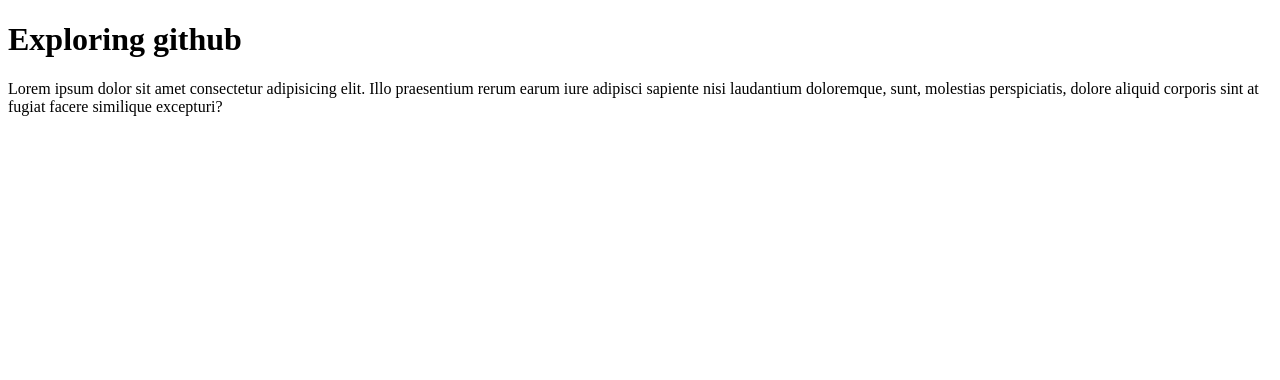
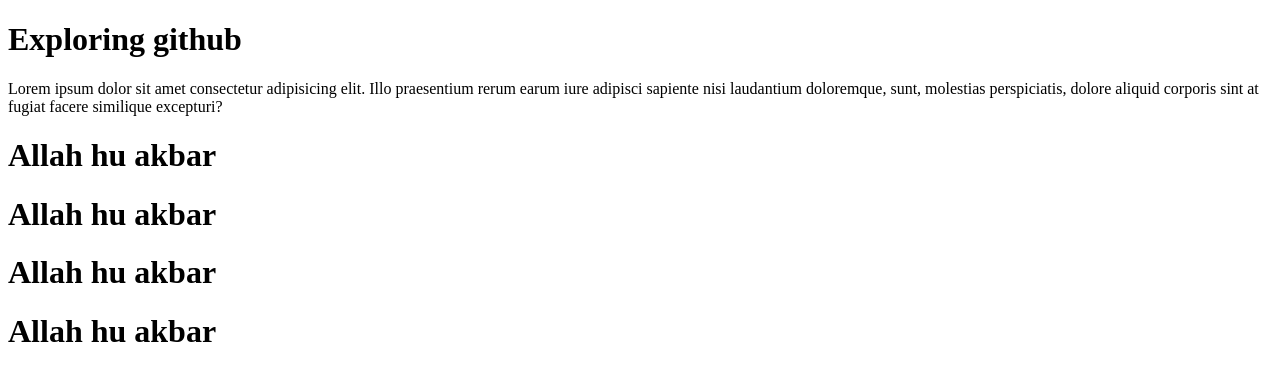
Before and after one commit to RuhulAmin2026/my-second-github-repo, a plain HTML site: page index.html in a window 1280 px wide. Drawn offline with Linux system fonts and the light colour scheme.

Commit message:
update this html file

```diff
--- a/index.html
+++ b/index.html
@@ -10,5 +10,10 @@
 
     <p>Lorem ipsum dolor sit amet consectetur adipisicing elit. Illo praesentium rerum earum iure adipisci sapiente nisi laudantium doloremque, sunt, molestias perspiciatis, dolore aliquid corporis sint at fugiat facere similique excepturi?</p>
 
+    <h1>Allah hu akbar</h1>
+    <h1>Allah hu akbar</h1>
+    <h1>Allah hu akbar</h1>
+    <h1>Allah hu akbar</h1>
+
 </body>
 </html>
```
